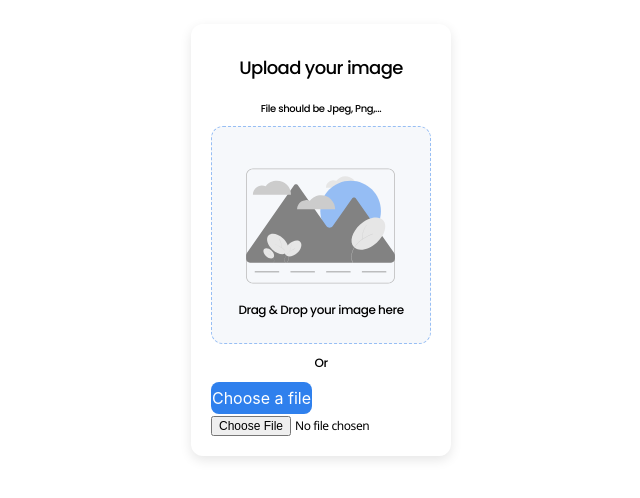
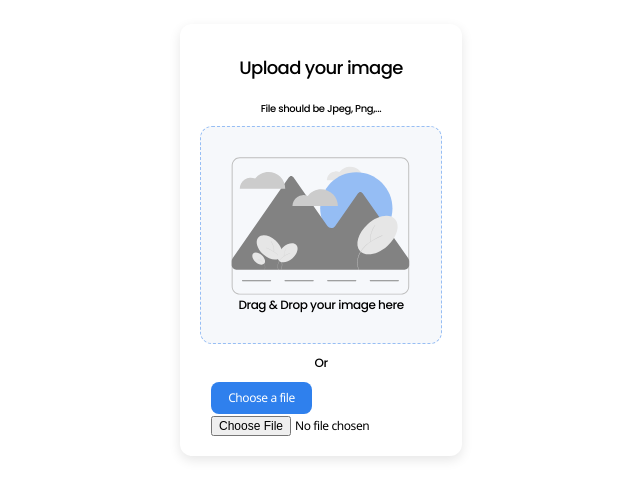
Before and after one commit to halimyusuf/image-uploader, a Next.js app: page / in a window 1280 px wide. Shown: the part 160-658 px from the top of the page, without its empty margins (319-959 px from the left). Built offline with nearby package versions, Linux system fonts and the light colour scheme.

Commit message:
feat: can add and preview image

```diff
--- a/components/ImageUploader.js
+++ b/components/ImageUploader.js
@@ -3,28 +3,49 @@ import { useRef, useState } from "react";
 export default function ImageUploader() {
   const fileInputRef = useRef(null);
   const [filename, setFileName] = useState("");
+  const [picture, setPicture] = useState({});
 
-  function onChooseFile() {
+  function clickInputFile() {
     fileInputRef.current.click();
   }
 
+  const defaultImg = "/image.svg";
+
+  function onFileChange(e) {
+    const files = e.target.files;
+    setPicture({
+      picture: files.length ? files[0] : defaultImg,
+      picturePreview: files.length
+        ? URL.createObjectURL(e.target.files[0])
+        : defaultImg,
+    });
+  }
+
   function onInputFileClose(e) {}
+
   return (
     <div className="image-upload-cont">
       <div className="upload-text">Upload your image</div>
       <div className="upload-text-1">File should be Jpeg, Png,...</div>
       <div className="image-drop-cont">
-        <Image src="/image.svg" width="150" height="150" alt=".." />
+        <Image
+          src={`${
+            picture.picturePreview ? picture.picturePreview : defaultImg
+          }`}
+          width="200"
+          height="140"
+          alt=".."
+        />
         <div className="upload-text-2">Drag & Drop your image here</div>
       </div>
       <div className="upload-text-3">Or</div>
-      <div>
-        <div onClick={onChooseFile} className="choose-file-btn">
-          {" "}
-          Choose a file{" "}
+      <div className="img-upload-action">
+        <div onClick={clickInputFile} className="choose-file-btn">
+          <div className="choose-file-btn-text">Choose a file</div>
         </div>
         <div>
           <input
+            onChange={onFileChange}
             type="file"
             ref={fileInputRef}
             title="Choose a file"
```
